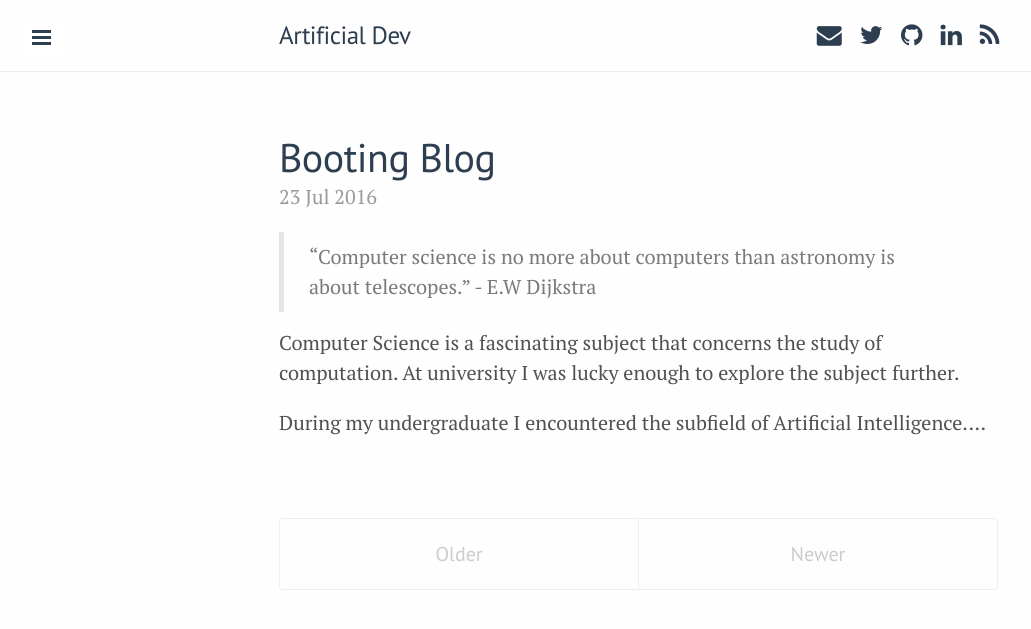
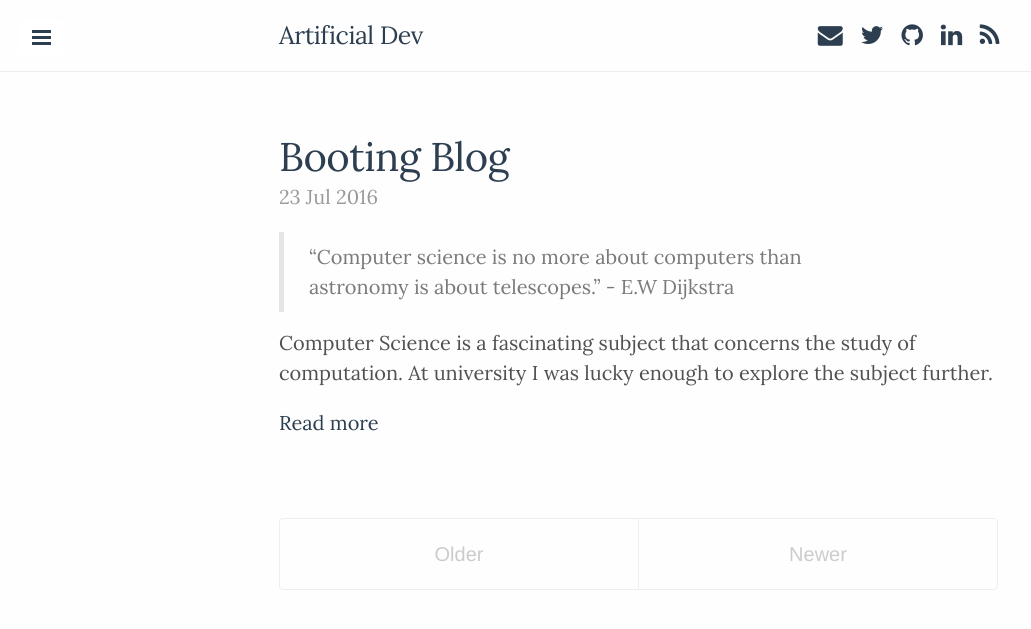
Before and after one commit to seanquinn/seanquinn.github.io, a Jekyll site: the page built from index.html, in a window 1280 px wide. Shown: the top 629 px of the page, without its empty margins (1-1032 px from the left). Built offline with Jekyll 4.4.1, drawn with Linux system fonts in a browser that asks for light colours; Markdown is read by kramdown in place of the engine named in the settings; the list of posts is cut into pages by our own code.

Commit message:
Excerpt separator

```diff
--- a/_config.yml
+++ b/_config.yml
@@ -20,4 +20,6 @@ email: squinn423@gmail.com
 
 paginate: 5
 
+excerpt_separator: "<!--excerpt-->"
+
 gems: [redcarpet, pygments.rb, jekyll-paginate]
--- a/_includes/head.html
+++ b/_includes/head.html
@@ -18,7 +18,7 @@
   <link rel="stylesheet" href="/public/css/syntax.css">
   <link rel="stylesheet" href="/public/css/lanyon.css">
   <link rel="stylesheet" href="/public/css/vendor/fontawesome/css/font-awesome.css" >
-  <link rel="stylesheet" href="http://fonts.googleapis.com/css?family=PT+Serif:400,400italic,700|PT+Sans:400">
+  <link href='https://fonts.googleapis.com/css?family=Lora' rel='stylesheet' type='text/css'>
 
   <!-- Icons -->
   <link rel="apple-touch-icon-precomposed" sizes="144x144" href="/public/apple-touch-icon-144-precomposed.png">
--- a/index.html
+++ b/index.html
@@ -11,7 +11,10 @@ layout: default
       </a>
     </h1>
     <span class="post-date">{{ post.date | date_to_string }}</span>
-    {{ post.content | truncatewords:50 }}
+    {{ post.excerpt }}
+    {% if post.content contains site.excerpt_separator %}
+      <a href="{{ site.baseurl }}{{ post.url }}">Read more</a>
+    {% endif %}
   </div>
   {% endfor %}
 </div>
--- a/public/css/lanyon.css
+++ b/public/css/lanyon.css
@@ -42,11 +42,10 @@ body {
 }
 
 html {
-  font-family: "PT Serif", Georgia, "Times New Roman", serif;
+   font-family: "Lora", "Times New Roman", serif;
 }
 
 h1, h2, h3, h4, h5, h6 {
-  font-family: "PT Sans", Helvetica, Arial, sans-serif;
   font-weight: 400;
   color: #2c3e50;
   letter-spacing: -.025rem;
@@ -149,7 +148,6 @@ h1, h2, h3, h4, h5, h6 {
   width: 14rem;
   visibility: hidden;
   overflow-y: auto;
-  font-family: "PT Sans", Helvetica, Arial, sans-serif;
   font-size: .875rem; /* 15px */
   color: rgba(255,255,255,.6);
   background-color: #202020;
```
Also changed, not shown: _posts/2016-07-23-booting-blog.md (+2 -0 lines).
